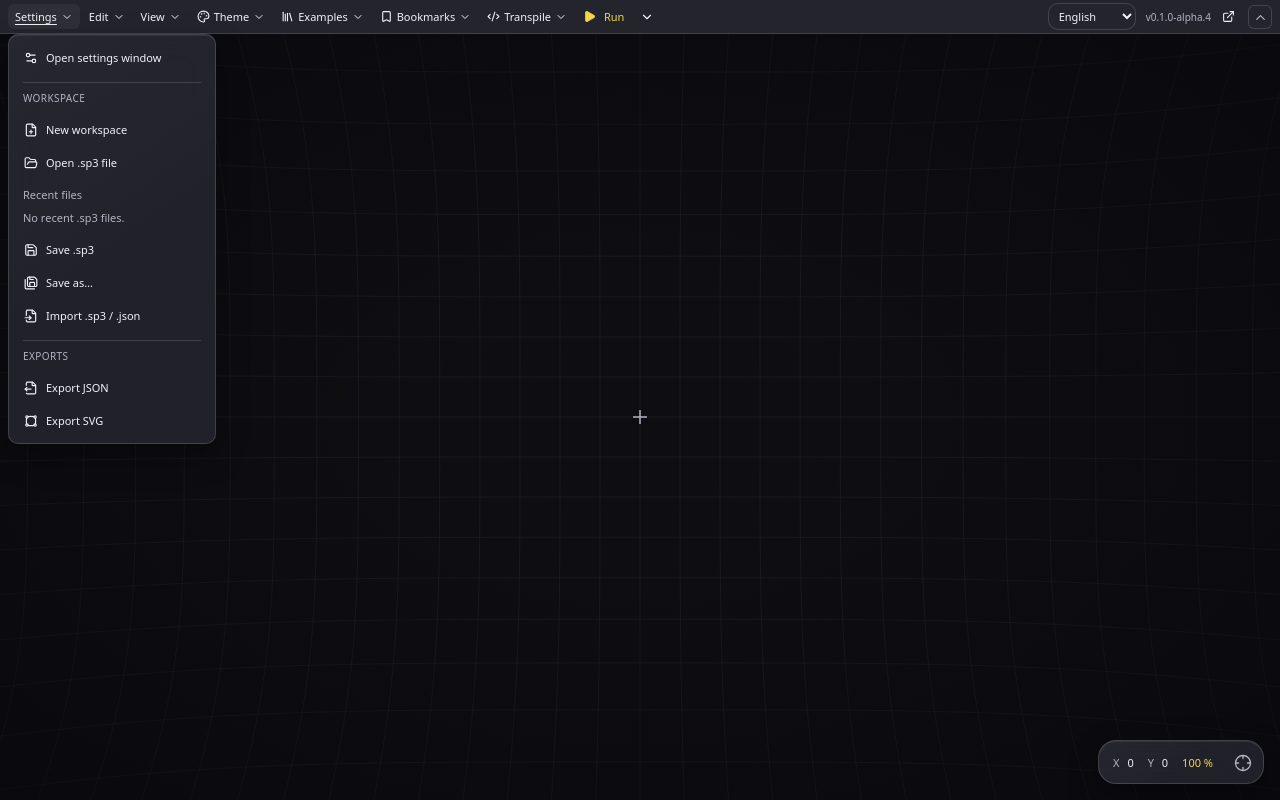
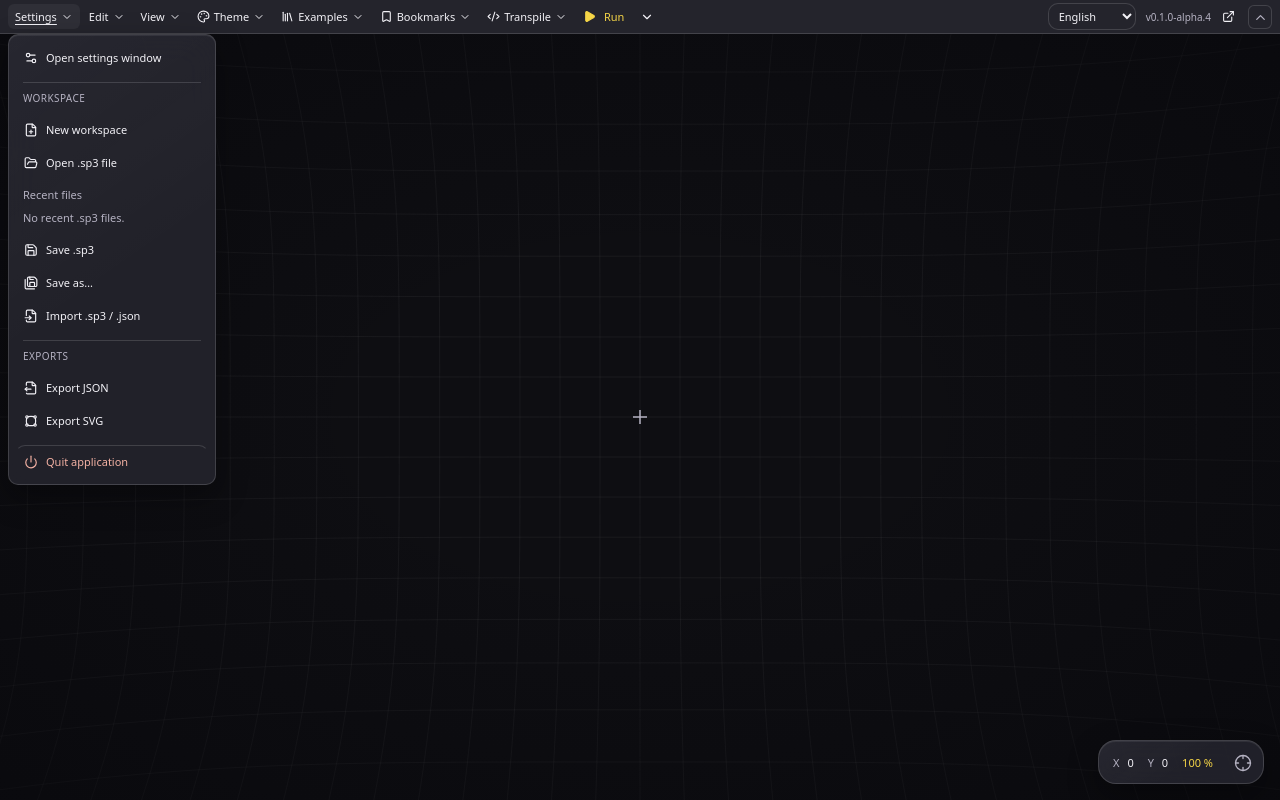
Before and after one commit to lalBi94/Sapphire3, a React (Vite) app: page / in a window 1280 px wide. Both pictures are taken after a click on the heading "Settings". Built offline with nearby package versions, Linux system fonts and the light colour scheme.

Commit message:
Ajoute le bouton quitter en bas du menu Settings

```diff
--- a/src/components/Canvas/Canvas.jsx
+++ b/src/components/Canvas/Canvas.jsx
@@ -611,7 +611,7 @@ export default function Canvas() {
       minimapVisible={minimapVisible} onToggleMinimap={() => setMinimapVisible((current) => !current)}
       fullScreen={fullScreen} onToggleFullScreen={handleToggleFullScreen} gridVisible={gridVisible} onToggleGrid={() => setGridVisible((current) => !current)}
       hiddenCards={hiddenCards} onShowCard={handleShowCard} onShowAllHidden={handleShowAllHidden}
-      hasSelection={Boolean(selected && selected.kind !== 'comment')} onOpenSelectionMenu={handleOpenSelectionMenu} onOpenSearch={search.show} onRunSimulation={handleRunSimulation} onDebugSp3={handleDebugSp3} onTranspile={handleTranspile} selectedFunction={selectedFunction} onOpenFunction={handleOpenFunction} simulationRunning={Boolean(execution?.running)} simulationPaused={Boolean(execution?.paused)} onPauseSimulation={handlePauseExecution} onResumeSimulation={handleResumeExecution} onStopSimulation={handleStopExecution} onOpenRepository={() => openExternal(repositoryUrl)} onOpenSettings={() => setSettingsOpen(true)} updateAvailable={appUpdate.update.status === 'available'} updateVersion={appUpdate.update.release?.version ?? ''} onInstallUpdate={() => appUpdate.install({ title: t('update.confirmTitle'), body: t('update.confirmBody', { version: appUpdate.update.release?.version ?? '' }) })} onCheckTranspile={getTranspileChecks}
+      hasSelection={Boolean(selected && selected.kind !== 'comment')} onOpenSelectionMenu={handleOpenSelectionMenu} onOpenSearch={search.show} onRunSimulation={handleRunSimulation} onDebugSp3={handleDebugSp3} onTranspile={handleTranspile} selectedFunction={selectedFunction} onOpenFunction={handleOpenFunction} simulationRunning={Boolean(execution?.running)} simulationPaused={Boolean(execution?.paused)} onPauseSimulation={handlePauseExecution} onResumeSimulation={handleResumeExecution} onStopSimulation={handleStopExecution} onOpenRepository={() => openExternal(repositoryUrl)} onOpenSettings={() => setSettingsOpen(true)} onQuit={() => quitApplication()} updateAvailable={appUpdate.update.status === 'available'} updateVersion={appUpdate.update.release?.version ?? ''} onInstallUpdate={() => appUpdate.install({ title: t('update.confirmTitle'), body: t('update.confirmBody', { version: appUpdate.update.release?.version ?? '' }) })} onCheckTranspile={getTranspileChecks}
       bookmarks={bookmarks} modules={moduleChoices} canBookmark={bookmarkStatus(selected).can} onSaveBookmark={handleSaveBookmark} onInsertBookmark={handleInsertBookmark} onDeleteBookmark={handleDeleteBookmark} onOpenBookmarks={() => setBookmarksOpen(true)} />
     <button type="button" className="canvas-nav-toggle" aria-expanded={!navCollapsed} aria-label={t(navCollapsed ? 'nav.show' : 'nav.hide')} title={t(navCollapsed ? 'nav.show' : 'nav.hide')} onClick={() => setNavCollapsed((current) => !current)}>{navCollapsed ? <ChevronDown size={15} aria-hidden="true" /> : <ChevronUp size={15} aria-hidden="true" />}</button>
     <main ref={canvasRef} className={`canvas${isPanning ? ' canvas--panning' : ''}`} aria-label={t('canvas.aria')} tabIndex={0}
--- a/src/components/ProjectNavigation/ProjectNavigation.css
+++ b/src/components/ProjectNavigation/ProjectNavigation.css
@@ -6,6 +6,9 @@
 .project-navigation details[open] summary { text-decoration: underline; text-underline-offset: 3px; }
 .project-navigation__menu { position: absolute; top: calc(100% + 5px); left: 0; width: 208px; max-width: calc(100vw - 16px); max-height: calc(100dvh - 60px); overflow-y: auto; padding: var(--space-small); border: 1px solid var(--color-border); border-radius: var(--radius-control); corner-shape: var(--corner-shape); background: var(--surface-reflection), var(--surface-floating); box-shadow: var(--shadow-panel); }
 .project-navigation__menu p { margin: var(--space-control); color: var(--color-text-muted); }
+/* Quitter l'application, en bas du volet Settings. */
+.project-navigation__menu button.project-navigation__quit { margin-top: var(--space-control); border-top: 1px solid var(--color-border); color: var(--color-diagnostic); }
+.project-navigation__menu button.project-navigation__quit:hover:not(:disabled) { color: var(--color-text); }
 /* Sous-catégorie de menu : libellé discret, avec un séparateur au-dessus de chaque groupe sauf le premier. */
 .project-navigation__section { color: var(--color-text-muted); font-size: 10px; letter-spacing: 0.04em; text-transform: uppercase; }
 .project-navigation__section:not(:first-child) { margin-top: var(--space-control); padding-top: var(--space-control); border-top: 1px solid var(--color-border); }
--- a/src/components/ProjectNavigation/ProjectNavigation.jsx
+++ b/src/components/ProjectNavigation/ProjectNavigation.jsx
@@ -1,5 +1,5 @@
 import { Fragment, useEffect, useRef, useState } from 'react'
-import { Bug, Bookmark, BookmarkPlus, ChevronDown, Clock3, Code2, Download, ExternalLink, Eye, FileInput, FileOutput, FilePlus, FolderOpen, Library, Maximize2, Palette, Pause, Play, Save, SaveAll, Search, Settings2, Square, Trash2, VectorSquare, X } from 'lucide-react'
+import { Bug, Bookmark, BookmarkPlus, ChevronDown, Clock3, Code2, Download, ExternalLink, Eye, FileInput, FileOutput, FilePlus, FolderOpen, Library, Maximize2, Palette, Pause, Play, Power, Save, SaveAll, Search, Settings2, Square, Trash2, VectorSquare, X } from 'lucide-react'
 import { useTranslation } from '../../contexts/LanguageContext.jsx'
 import ThemeMenu from '../ThemeMenu/ThemeMenu.jsx'
 import { supportedLanguages } from '../../utils/translations.js'
@@ -28,7 +28,7 @@ function ReplaceConfirmation({ titleKey, bodyKey, detail, confirmKey, onConfirm,
 }
 
 // Réserve les menus futurs et expose les opérations de fichier sans connaître le canvas ni les API natives.
-export default function ProjectNavigation({ busy, message, error, pendingImport, pendingNew, recentFiles, onSave, onSaveAs, onExportSvg, onOpenSp3, onOpenRecent, onImport, onOpenExample, onConfirmImport, onCancelImport, onNew, onConfirmNew, onCancelNew, onDismiss, canUndo, canRedo, onUndo, onRedo, onZoomIn, onZoomOut, onZoom100, onCenter, distorted, onToggleDistortion, minimapVisible = true, onToggleMinimap, fullScreen = false, onToggleFullScreen, gridVisible = true, onToggleGrid, hiddenCards = [], onShowCard, onShowAllHidden, hasSelection, onOpenSelectionMenu, onOpenSearch, onRunSimulation, onDebugSp3, onTranspile, onCheckTranspile, selectedFunction = null, onOpenFunction, simulationRunning = false, simulationPaused = false, onPauseSimulation, onResumeSimulation, onStopSimulation, onOpenRepository, onOpenSettings, updateAvailable = false, updateVersion = '', onInstallUpdate, bookmarks = [], modules = [], canBookmark = false, onSaveBookmark, onInsertBookmark, onDeleteBookmark, onOpenBookmarks }) {
+export default function ProjectNavigation({ busy, message, error, pendingImport, pendingNew, recentFiles, onSave, onSaveAs, onExportSvg, onOpenSp3, onOpenRecent, onImport, onOpenExample, onConfirmImport, onCancelImport, onNew, onConfirmNew, onCancelNew, onDismiss, canUndo, canRedo, onUndo, onRedo, onZoomIn, onZoomOut, onZoom100, onCenter, distorted, onToggleDistortion, minimapVisible = true, onToggleMinimap, fullScreen = false, onToggleFullScreen, gridVisible = true, onToggleGrid, hiddenCards = [], onShowCard, onShowAllHidden, hasSelection, onOpenSelectionMenu, onOpenSearch, onRunSimulation, onDebugSp3, onTranspile, onCheckTranspile, selectedFunction = null, onOpenFunction, simulationRunning = false, simulationPaused = false, onPauseSimulation, onResumeSimulation, onStopSimulation, onOpenRepository, onOpenSettings, onQuit, updateAvailable = false, updateVersion = '', onInstallUpdate, bookmarks = [], modules = [], canBookmark = false, onSaveBookmark, onInsertBookmark, onDeleteBookmark, onOpenBookmarks }) {
   const navigationRef = useRef(null)
   const [insertingId, setInsertingId] = useState(null)
   const [transpileChecks, setTranspileChecks] = useState({})
@@ -142,6 +142,7 @@ export default function ProjectNavigation({ busy, message, error, pendingImport,
           <p className="project-navigation__section">{t('menu.exports')}</p>
           <button type="button" disabled={busy || !!pendingImport} onClick={() => handleSaveAs('json')}><FileOutput size={14} aria-hidden="true" />{t('nav.exportJson')}</button>
           <button type="button" disabled={busy || !!pendingImport} onClick={() => { closeMenus(); onExportSvg() }}><VectorSquare size={14} aria-hidden="true" />{t('nav.exportSvg')}</button>
+          <button type="button" className="project-navigation__quit" onClick={() => { closeMenus(); onQuit() }}><Power size={14} aria-hidden="true" />{t('settings.quit')}</button>
         </div>
       </details>
       <details name="workspace-menu" onToggle={handleToggle}>
```
Also changed, not shown: 2 other files (tests, documents, lock files or other folders).
